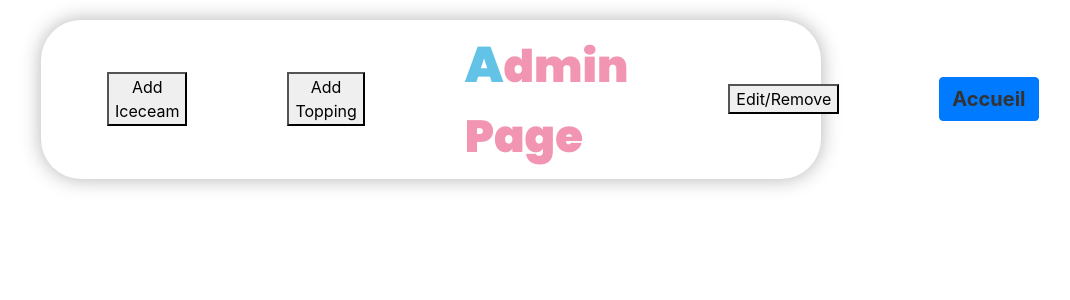
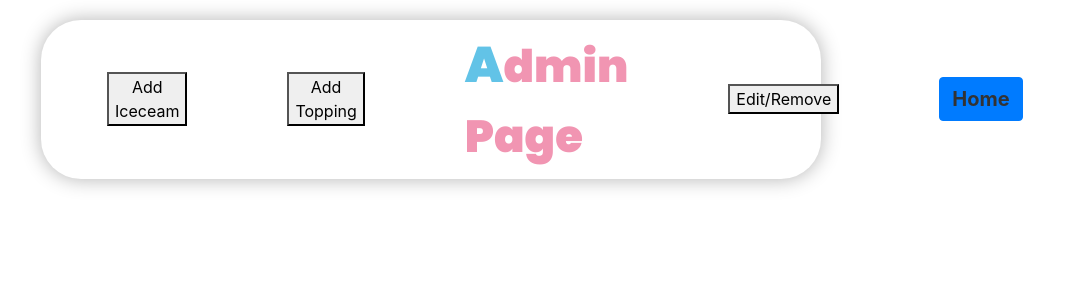
Before and after one commit to KaiZyX/Creamzouzz, a Node server app: page /admin in a window 1280 px wide. Shown: the top 300 px of the page, without its empty margins (209-1279 px from the left). Run offline with Node 20, Linux system fonts and the light colour scheme; data that the repository does not hold is empty; some libraries are stand-ins or nearby versions.

Commit message:
Commentaire admin

```diff
--- a/views/admin.ejs
+++ b/views/admin.ejs
@@ -3,23 +3,25 @@
 <html lang="en">
 
 <head>
-
+    <!-- En-tête de la page -->
     <meta charset="UTF-8">
     <link rel="stylesheet" href="/css/admin.css">
     <meta name="viewport" content="width=device-width, initial-scale=1.0">
     <link rel="stylesheet" href="https://stackpath.bootstrapcdn.com/bootstrap/4.5.2/css/bootstrap.min.css">
 
-
+    <!-- Liens vers les styles et les bibliothèques externes -->
 
     <link rel="stylesheet" href="https://fonts.googleapis.com/css2?family=Poppins:wght@900&display=swap">
     <title>ADMIN PAGE</title>
 
     <style>
-        /* Hide forms initially */
+    /* On lance le site sans formulaire d'ouvert */
         form {
             display: none;
         }
     </style>
+
+     <!-- Barre de navigation -->
     <nav class="navbar navbar-expand-lg navbar-light fixed-top">
         <ul class="navbar-nav mr-auto">
             <li class="nav-item">
@@ -36,7 +38,7 @@
             </li>
 
             <li class="nav-item">
-                <a href="/" class="btn btn-primary">Accueil</a>
+                <a href="/" class="btn btn-primary">Home</a>
             </li>
 
 
@@ -49,6 +51,7 @@
     <section id="icecreamsSection" class="container" style="display: none;">
         <h2>ICECREAMS</h2>
         <div class="row">
+            <!-- Boucle pour afficher chaque glace -->
             <% icecreams.forEach(icecream=> { %>
                 <div class="col-md-4">
                     <div class="card">
@@ -75,9 +78,11 @@
                 <% }); %>
         </div>
     </section>
+    <!-- Section pour afficher les toppings -->
     <section id="toppingsSection" class="container" style="display: none;">
         <h2>TOPPINGS</h2>
         <div class="row">
+            <!-- Boucle pour afficher chaque topping -->
             <% toppings.forEach(topping=> { %>
                 <div class="col-md-4">
                     <div class="card">
@@ -105,7 +110,7 @@
     </section>
 
 
-
+    <!-- Formulaire pour ajouter une glace -->
     <form id="icecreamForm" action="/addIcecream" method="POST">
         <h1>Add Icecream</h1>
         <label for="icecream_brand">Icecream Brand:</label>
@@ -139,6 +144,9 @@
         <button type="submit">Add</button>
     </form>
 
+
+
+    <!-- Formulaire pour ajouter un topping -->
     <form id="toppingForm" action="/addTopping" method="POST">
         <h1>Add Topping</h1>
         <label for="topping_name">Topping Name:</label>
@@ -168,6 +176,9 @@
         <button type="submit">Add Topping</button>
     </form>
 
+
+
+    <!-- formulaire Modal pour modifier une glace -->
     <div id="modifyIcecreamModal" class="modal-overlay">
         <div class="modal-content">
             <button onclick="hideModifyIcecreamModal()" class="close-button">Close</button>
@@ -207,6 +218,8 @@
         </div>
     </div>
 
+
+    <!-- formulaire Modal pour modifier un topping -->
     <div id="modifyToppingModal" class="modal-overlay">
         <div class="modal-content">
             <button onclick="hideModifyToppingModal()" class="close-button">Close</button>
@@ -239,10 +252,8 @@
             </form>
         </div>
     </div>
-
+     <!-- Script pour la page admin -->
     <script src="/js/admin.js">
-
-
     </script>
 
 
```
Also changed, not shown: public/js/admin.js (+25 -13 lines).
